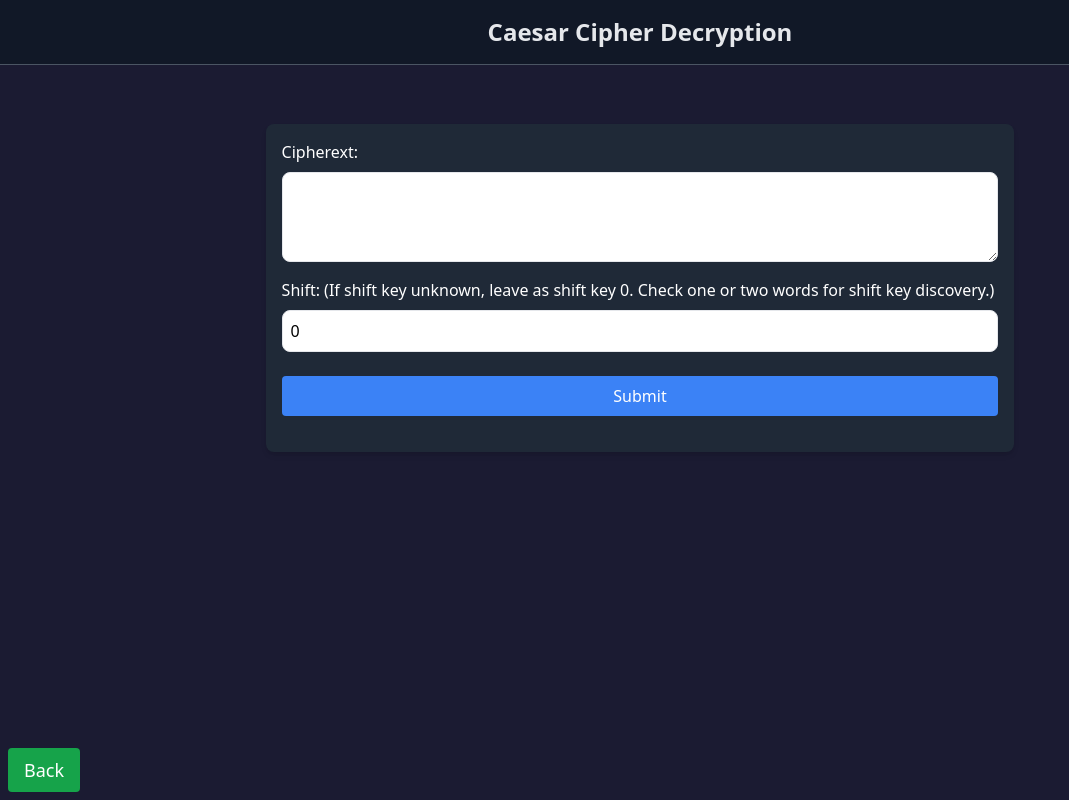
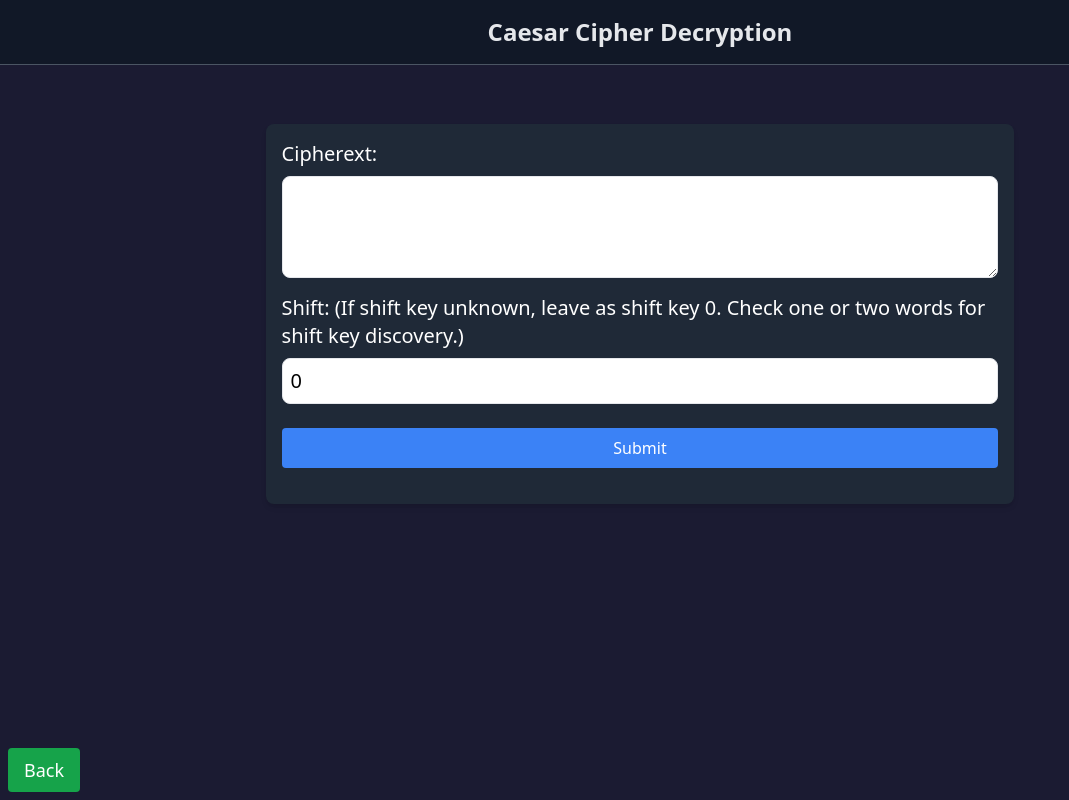
Before and after one commit to emonsingha209/Crack-Cipher, a Next.js app: page /caesar/decode in a window 1280 px wide. Shown: the whole page, without its empty margins (0-1069 px from the left). Built offline with nearby package versions, Linux system fonts and the light colour scheme.

Commit message:
text fixed

```diff
--- a/pages/caesar/decode.js
+++ b/pages/caesar/decode.js
@@ -67,7 +67,7 @@ export default function DecodePage() {
           <div className='w-full md:w-3/5 p-4 bg-gray-800 rounded-lg shadow-md text-center text-white'>
             <form className='flex flex-col gap-4' onSubmit={handleSubmit}>
               {error && <p className='mb-4 text-red-500'>{error}</p>}
-              <label className='flex flex-col gap-2 text-left'>
+              <label className='flex flex-col gap-2 text-left text-xl'>
                 Cipherext:
                 <textarea
                   value={ciphertext}
@@ -76,7 +76,7 @@ export default function DecodePage() {
                   rows='3'
                 />
               </label>
-              <label className='flex flex-col gap-2 text-left'>
+              <label className='flex flex-col gap-2 text-left text-xl'>
                 Shift: (If shift key unknown, leave as shift key 0. Check one or
                 two words for shift key discovery.)
                 <input
--- a/pages/caesar/encode.js
+++ b/pages/caesar/encode.js
@@ -54,7 +54,7 @@ export default function encode() {
           <div className='w-full md:w-3/5 p-4 bg-gray-800 rounded-lg shadow-md text-center text-white'>
             <form className='flex flex-col gap-4' onSubmit={handleSubmit}>
               {error && <p className='mb-4 text-red-500'>{error}</p>}
-              <label className='flex flex-col gap-2 text-left'>
+              <label className='flex flex-col gap-2 text-left text-xl'>
                 Plaintext:
                 <textarea
                   value={plaintext}
@@ -63,7 +63,7 @@ export default function encode() {
                   rows='3'
                 />
               </label>
-              <label className='flex flex-col gap-2 text-left'>
+              <label className='flex flex-col gap-2 text-left text-xl'>
                 Shift:
                 <input
                   type='number'
```
